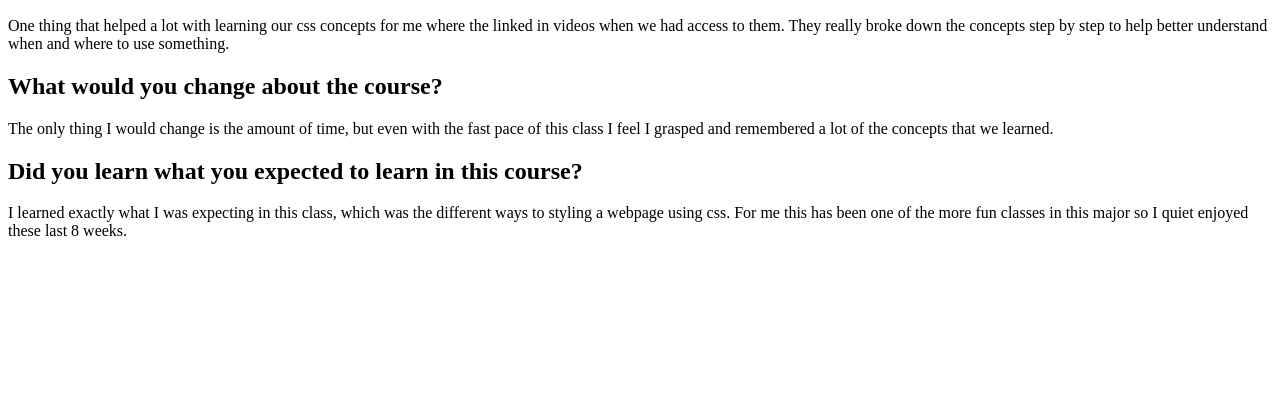
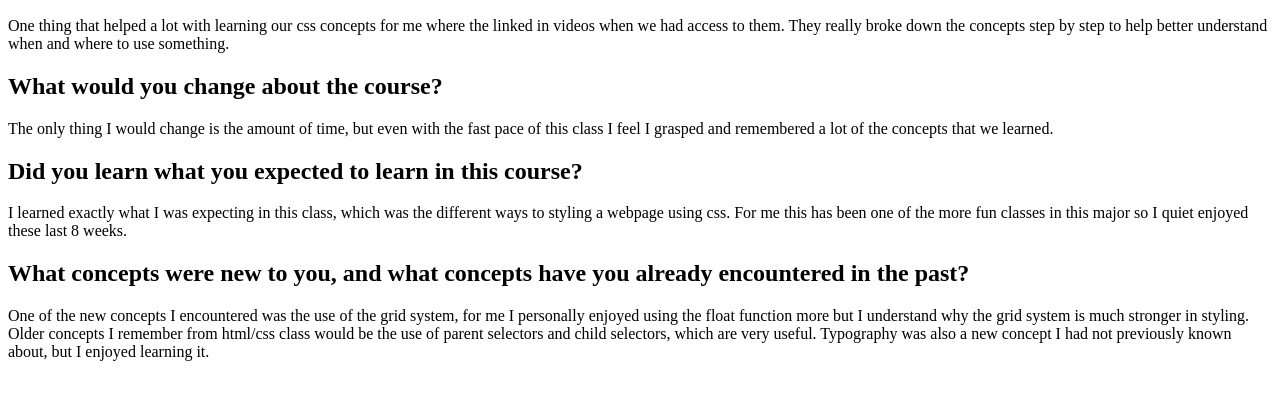
Before and after one commit to samian96/COMP001Bweek7assignment, a plain HTML site: page index.html in a window 1280 px wide. Shown: the part 110-510 px from the top of the page. Drawn offline with Linux system fonts and the light colour scheme.

Commit message:
added h2 to fourth section / p with content

```diff
--- a/index.html
+++ b/index.html
@@ -25,7 +25,12 @@
             <h2>Did you learn what you expected to learn in this course?</h2>
             <p>I learned exactly what I was expecting in this class, which was the different ways to styling a webpage using css. For me this has been one of the more fun classes in this major so I quiet enjoyed these last 8 weeks.</p>
         </section>
-        <section class="col"></section>
+        <section class="col">
+            <h2>What concepts were new to you, and what concepts have you already encountered in the past?</h2>
+            <p>One of the new concepts I encountered was the use of the grid system, for me I personally enjoyed using the float function more but I understand why the grid system is much stronger in styling. Older concepts I remember from html/css class
+                would be the use of parent selectors and child selectors, which are very useful. Typography was also a new concept I had not previously known about, but I enjoyed learning it.
+            </p>
+        </section>
     </main>
 </body>
 </html>
```
